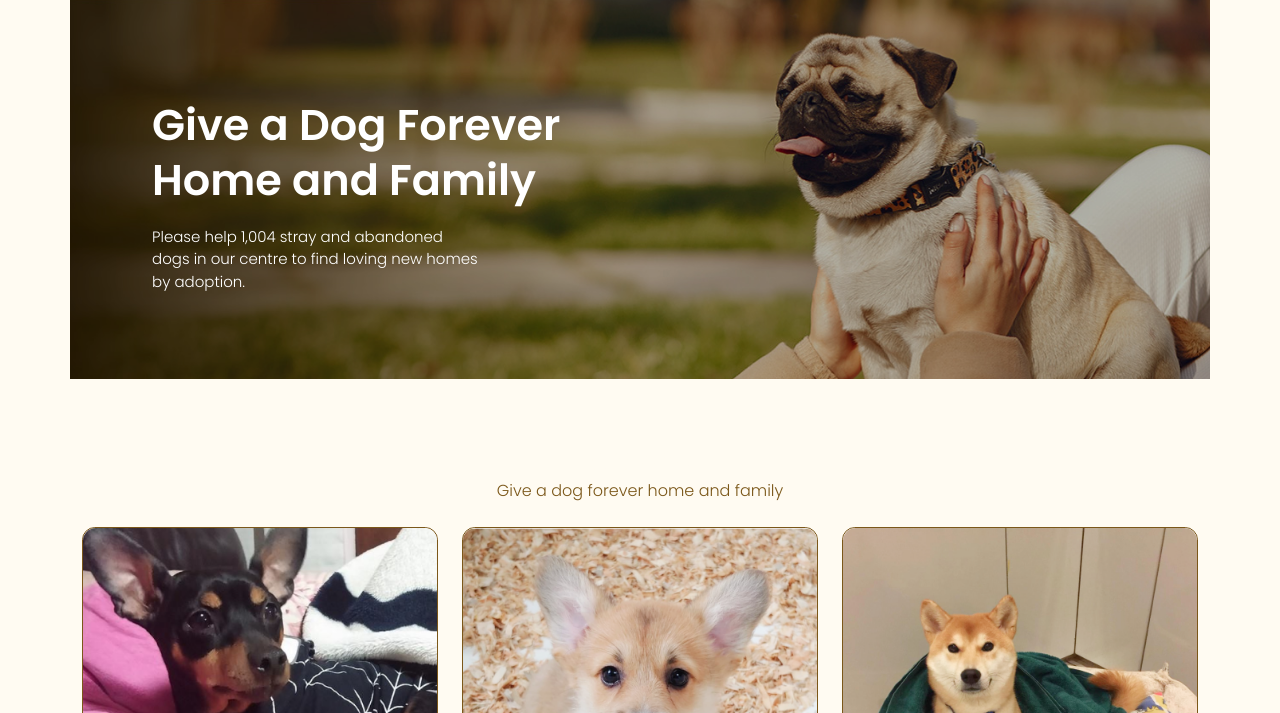
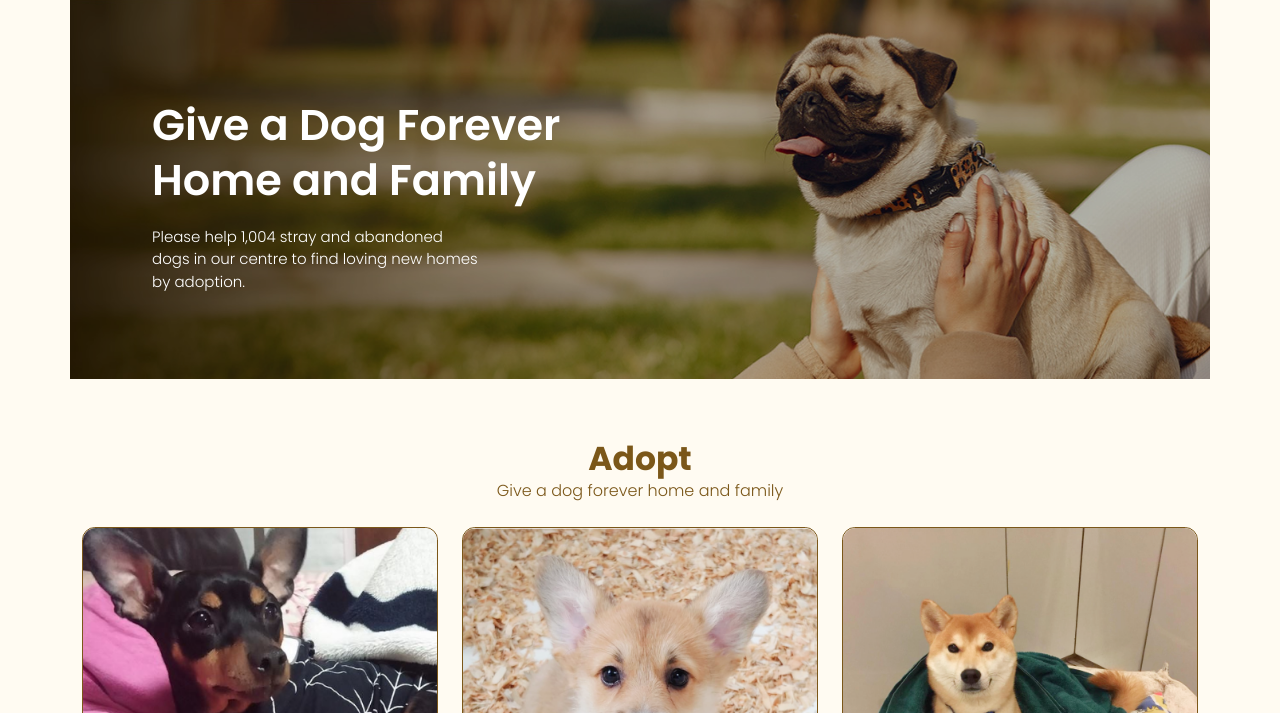
Before and after one commit to MiranZ44/mdia-4590, a plain HTML site: page adopt.html in a window 1280 px wide. Shown: the part 87-800 px from the top of the page. Drawn offline with nearby package versions, Linux system fonts and the light colour scheme.

Commit message:
Update adopt.html
changed h2 text colour

```diff
--- a/adopt.html
+++ b/adopt.html
@@ -66,7 +66,7 @@
 
         <!-- adopt -->
         <section class="adopt container col-8 pb-5">
-            <h2 class="text-center aboutus-title">Adopt</h2>
+            <h2 class="text-center aboutus-title" style="color:#7B5719;">Adopt</h2>
             <p class="text-center pb-2 is-block" style="color:#7B5719; font-weight: 100;">Give a dog forever home and family</p>
             <div class="row row-cols-1 row-cols-md-3 g-4 mb-4">
                 <div class="col">
```
